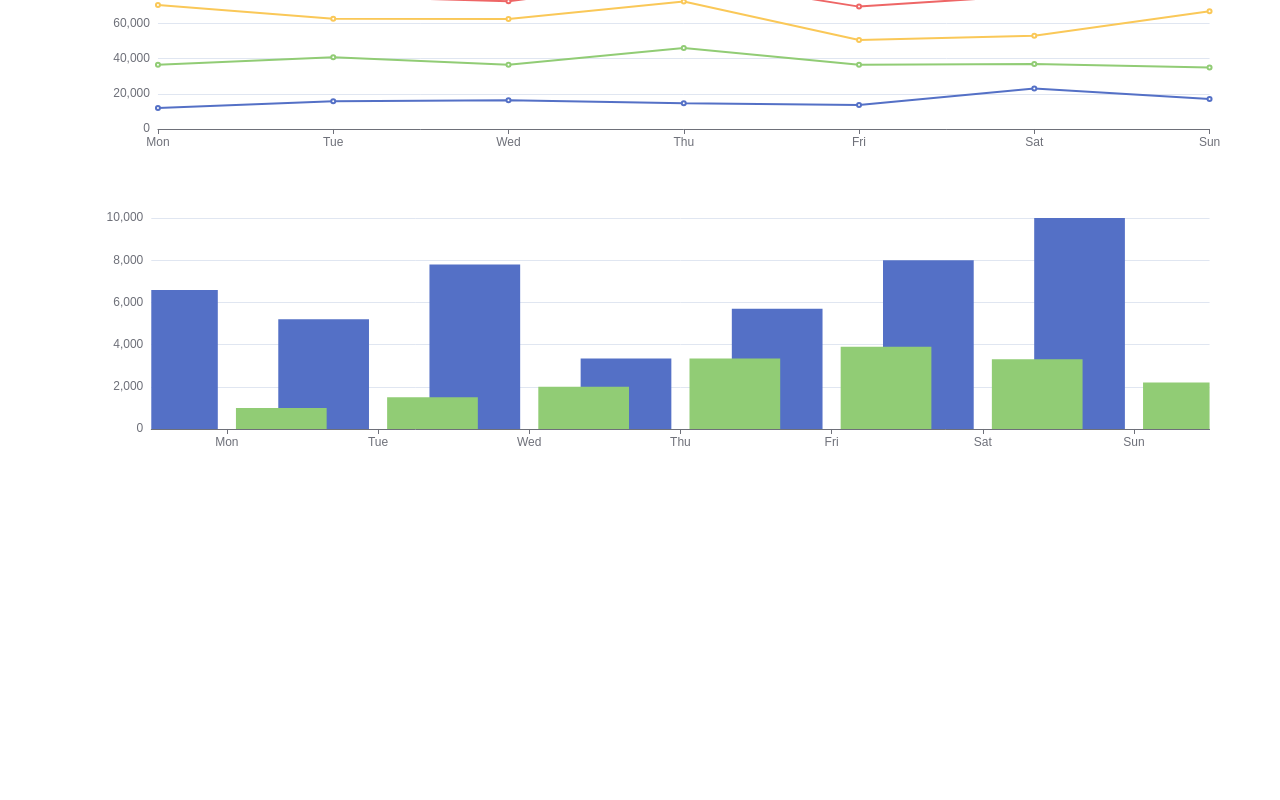
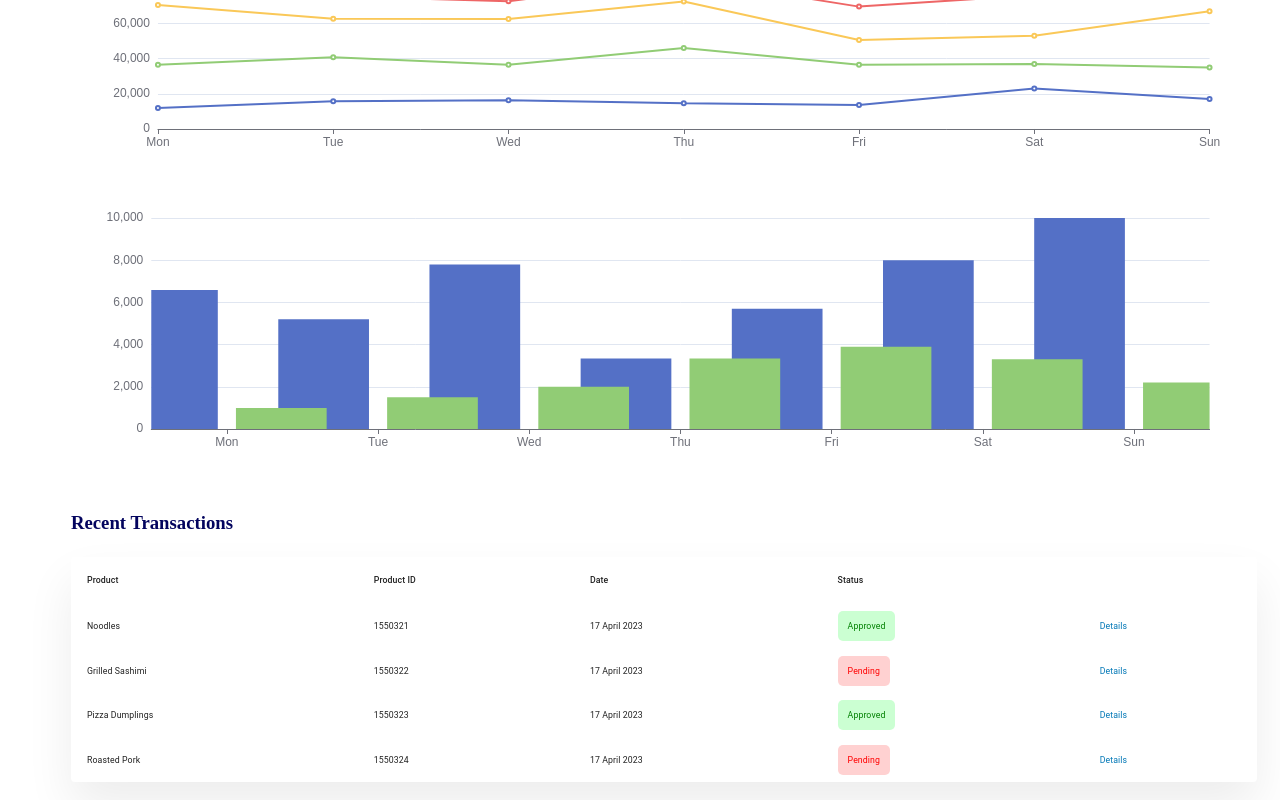
Before and after one commit to Doubting-Thomas/admin-dashboard, a React (Create React App) app: page /dashboard in a window 1280 px wide. Shown: the part 1542-2342 px from the top of the page. Before the commit the page ends 2068 px from the top, so only its background shows below. Built offline with nearby package versions, Linux system fonts and the light colour scheme; the HTML template or start-up script is replaced by a standard one.

Commit message:
feat: render table component on display

```diff
--- a/src/pages/Dashboard.jsx
+++ b/src/pages/Dashboard.jsx
@@ -2,6 +2,9 @@ import React from "react";
 import Topbar from "../components/Topbar/Topbar";
 import Card from "../components/Card/Card";
 import Stats from "../components/Stats/Stats";
+import css from "./Dashboard.module.css";
+// import OrderTable from "../components/TableData/TableData";
+import OrderTable from "../components/TableData/TableData";
 
 const Dashboard = () => {
   return (
@@ -10,6 +13,10 @@ const Dashboard = () => {
       <h2>Dashboard</h2>
       <Card />
       <Stats />
+
+      <div className={css.bottom}>
+        <OrderTable />
+      </div>
     </div>
   );
 };
```
